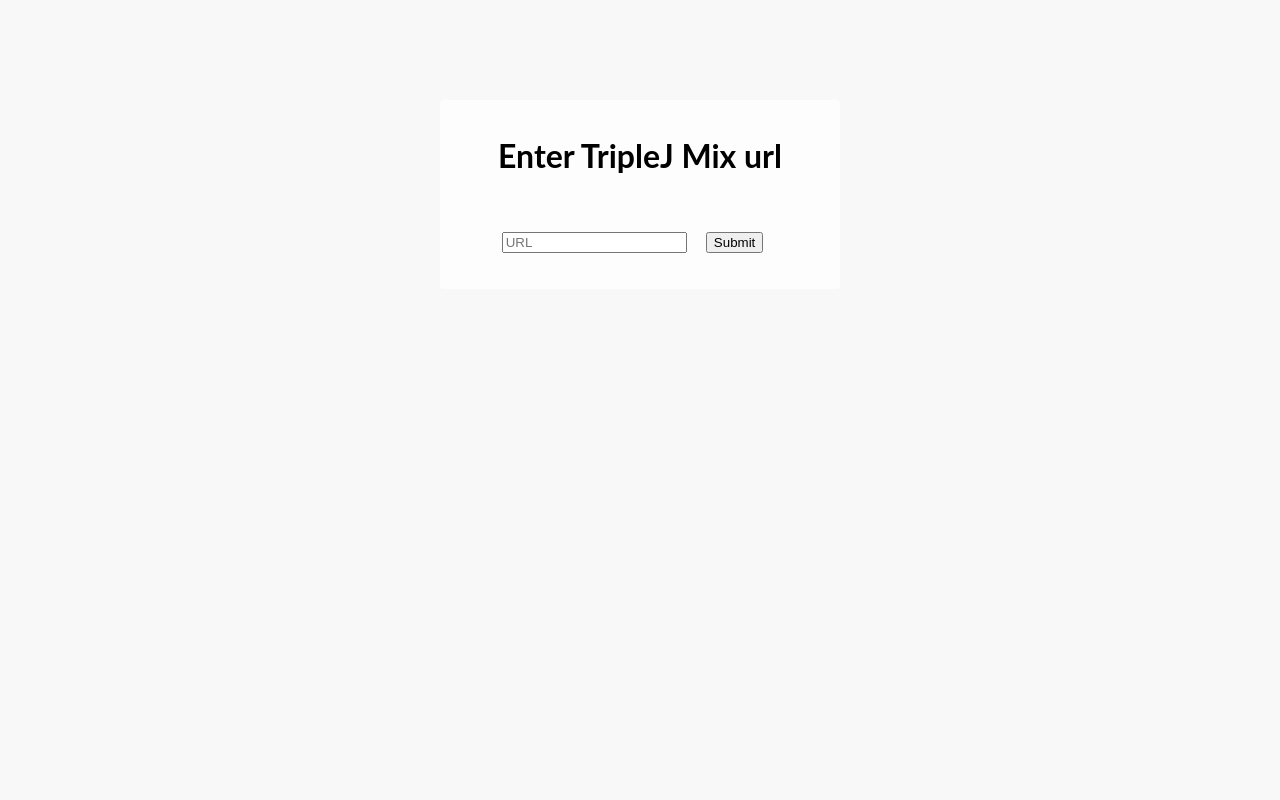
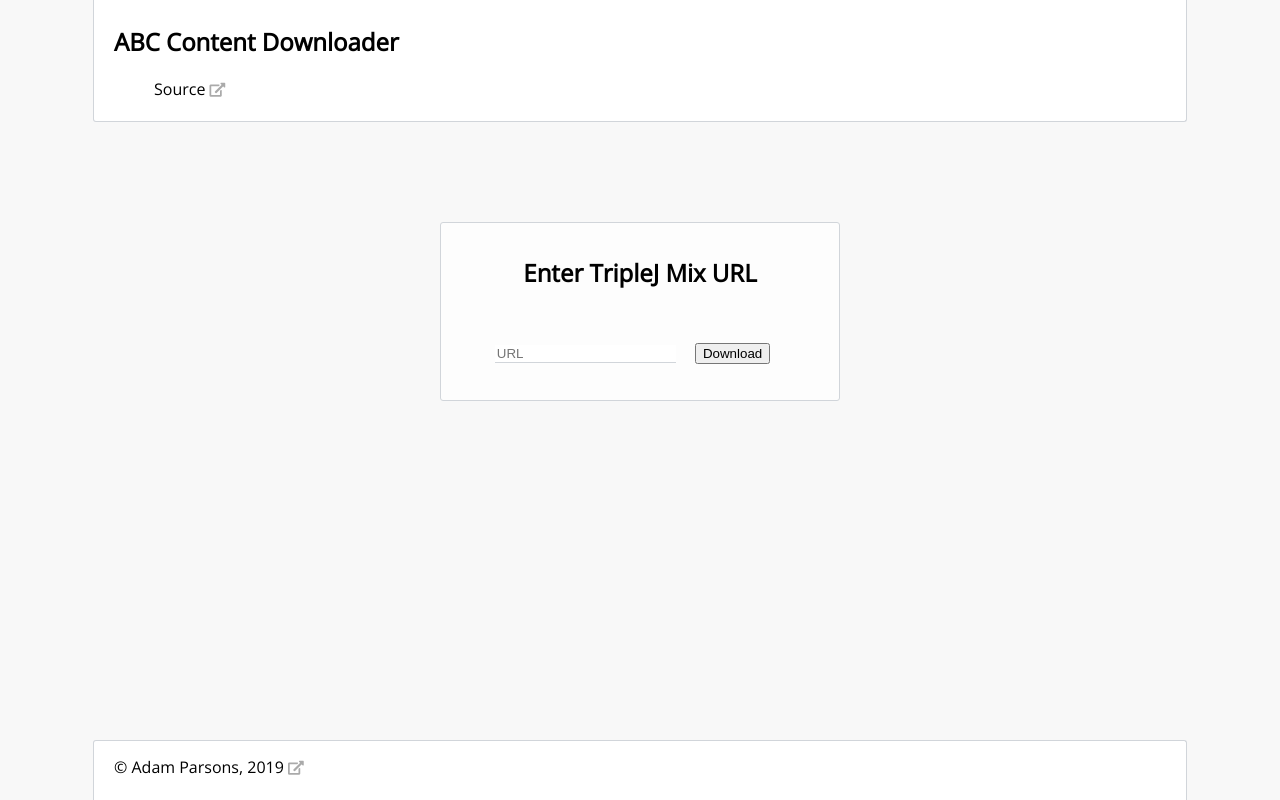
Before and after one commit to adamrparsons/ABC-Downloader, a Django app: page / in a window 1280 px wide. Run offline with Django 3.2, Linux system fonts and the light colour scheme.

Commit message:
Updating styles

```diff
--- a/TripleJ/static/main.css
+++ b/TripleJ/static/main.css
@@ -21,6 +21,11 @@
     margin-bottom: 5px;
 }
 
+.input-url {
+    border: none;
+    border-bottom: 1px solid #d1d5da;
+}
+
 #container {
     margin: 100px auto;
     background: #ffffffc4;
@@ -28,21 +33,77 @@
     max-width: 400px;
     text-align: center;
 
-    border-style: solid;
-    border: #ffffffc4;
-    border-radius: 4px;
     padding-bottom: 15px;
 }
 
 #container header {
-    /* background: #ffffffc4; */
-
-    border-radius: 4px;
-    border-style: solid;
-    border: #ffffffc4;
     padding: 15px;
 }
 
 #container header h1 {
     font-family: 'Lato', sans-serif;
-}`
+}
+
+div {
+    display: block;
+    box-sizing: border-box;
+}
+
+.Box {
+    background-color: #fff;
+    border: 1px solid #d1d5da;
+    border-radius: 3px;
+}
+
+.Box--condensed {
+    line-height: 1.25;
+}
+
+.max-width {
+    max-width: 1094px;
+    margin: auto;
+    width: auto;
+
+}
+
+nav {
+    padding: 5 20;
+    background: #fff;
+    border: 1px solid #d1d5da;
+    border-radius: 3px;
+    border-top: none;
+    border-top-right-radius: 0px;
+    border-top-left-radius: 0px;
+
+
+}
+
+li {
+    list-style: none;
+}
+
+a {
+	text-decoration: none;
+	color: inherit;
+}
+
+i {
+    color: #aaa;
+}
+
+.footer {
+    position: absolute;
+    bottom: 0;
+    margin: auto;
+    width: 100%;
+}
+.footer-content {
+    background: #fff;
+    min-height: 60px;
+    padding: 15px 20px;
+    border: 1px solid #d1d5da;
+    border-radius: 3px;
+    border-bottom: none;
+    border-bottom-right-radius: 0px;
+    border-bottom-left-radius: 0px;
+}
--- a/TripleJ/templates/base.html
+++ b/TripleJ/templates/base.html
@@ -9,6 +9,10 @@
     <meta name="viewport" content="width=device-width, initial-scale=1">
     <link rel="stylesheet" type="text/css" media="screen" href="{% static 'main.css' %}">
     <script src="main.js"></script>
+
+    <link href="https://fonts.googleapis.com/css?family=Open+Sans" rel="stylesheet">
+    <link rel="stylesheet" href="https://use.fontawesome.com/releases/v5.7.2/css/all.css" integrity="sha384-fnmOCqbTlWIlj8LyTjo7mOUStjsKC4pOpQbqyi7RrhN7udi9RwhKkMHpvLbHG9Sr" crossorigin="anonymous">
+
 </head>
 <body>
     {% block content %}
--- a/TripleJ/templates/index.html
+++ b/TripleJ/templates/index.html
@@ -2,18 +2,33 @@
 
 {% block content %}
 
+<div class="header max-width">
+    <nav>
+        <h1>ABC Content Downloader</h1>
+        <ul>
+            <li class='nav-item'><a href="https://github.com/aedomsan/ABC-Downloader">Source <i class="fas fa-external-link-alt" style="font-weight:600; font-size:14px;"></i></a></li>
+        </ul>
+    </nav>
+</div>
+
 <div>
-    <div id="container">
+    <div id="container" class="Box Box--condensed">
         <header>
-            <h1>Enter TripleJ Mix url</h1>
+            <h2>Enter TripleJ Mix URL</h2>
         </header>
 
         <form method="post">
             {% csrf_token %}
-            <input name="url" type="text" placeholder="URL"></input>
-            <button type="submit">Submit</button>
+            <input class='input-url' name="url" type="text" placeholder="URL"></input>
+            <button type="submit">Download</button>
         </form>
     </div>
 </div>
 
+<div class="footer">
+    <div class="footer-content max-width">
+        <span><a href='https://things.adamparsons.id.au/'>© Adam Parsons, {% now 'Y' %} <i class="fas fa-external-link-alt" style="font-weight:600; font-size:14px;"></i></a></span>
+    </div>
+</div>
+
 {% endblock %}
```
